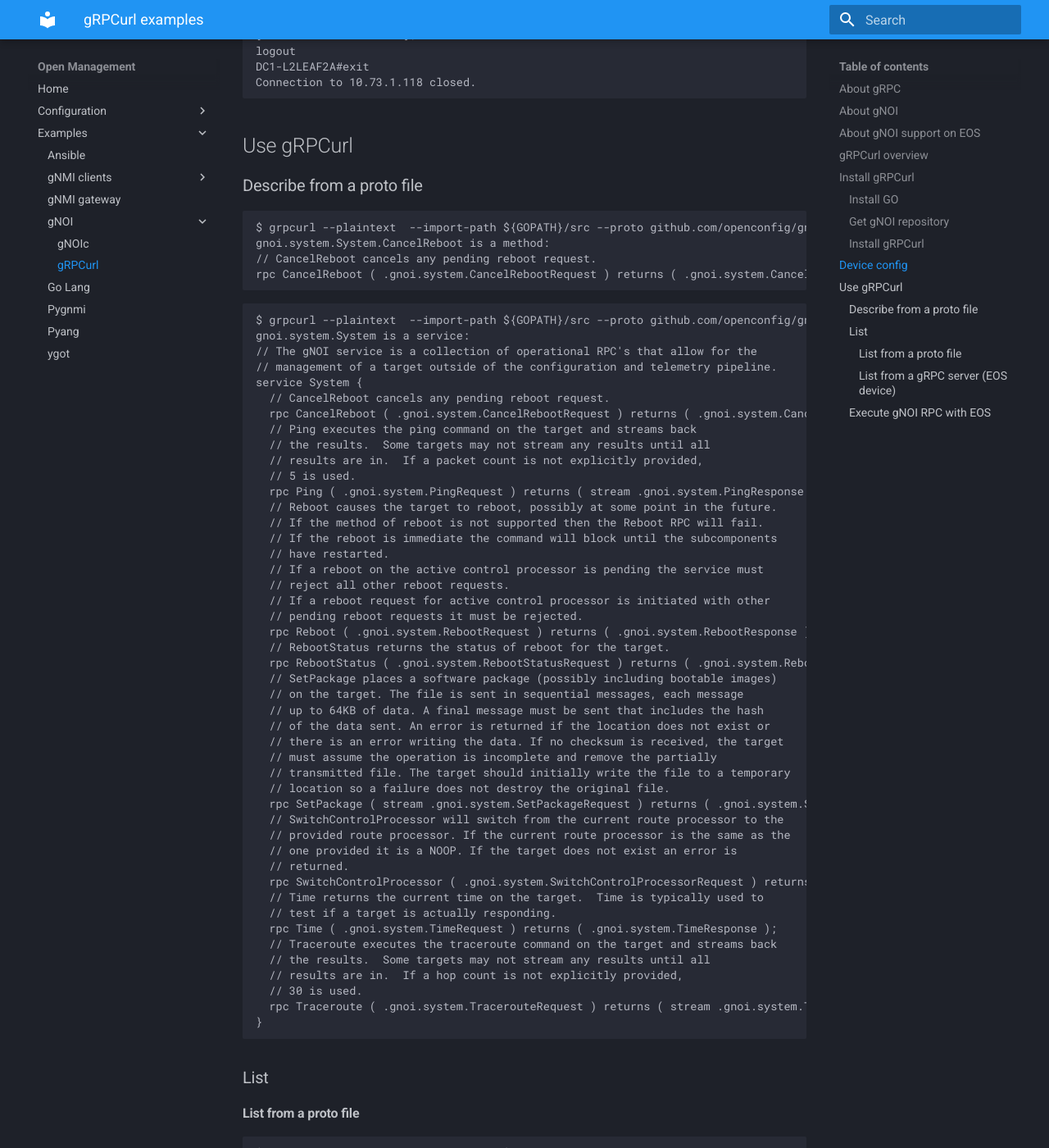
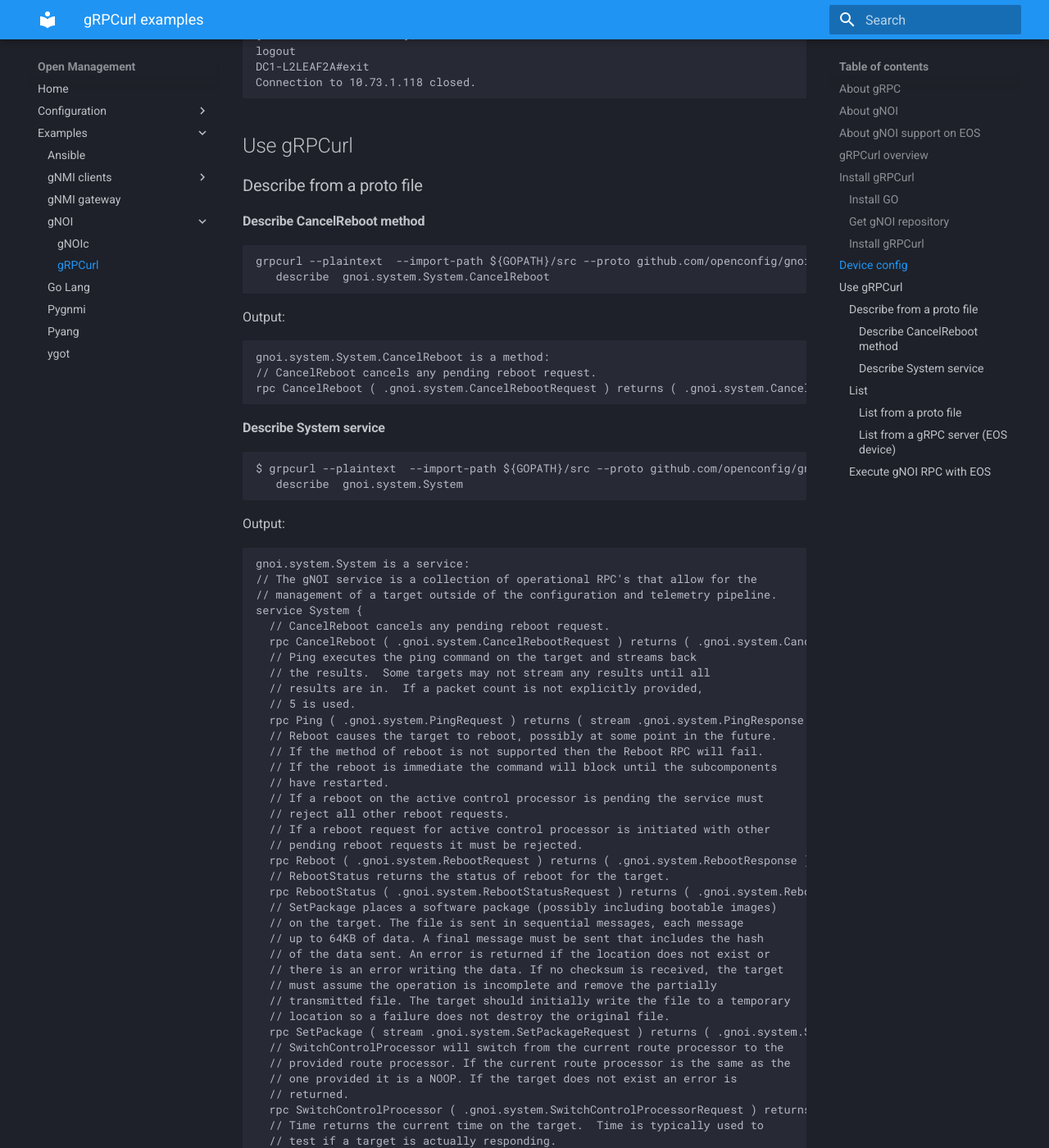
Before and after one commit to aristanetworks/openmgmt, an MkDocs documentation site: the page built from docs/examples/gnoi/grpcurl/index.md, in a window 1280 px wide and 1400 px high, scrolled down 2896 px. Shown: the whole window at 82% size. Built offline with MkDocs 1.6.1 and Material for MkDocs 9.7.7, drawn with Linux system fonts in a browser that asks for light colours; some of the changed text lies outside the part shown.

Commit message:
cleanup gnoi articles

````diff
--- a/docs/examples/gnoi/grpcurl/index.md
+++ b/docs/examples/gnoi/grpcurl/index.md
@@ -50,21 +50,24 @@
 $ go version
 go version go1.16.4 linux/amd64
 ```
+
 ```shell
-$ go env | grep 'GOROOT\|GOPATH'
+go env | grep 'GOROOT\|GOPATH'
 ```
+
 ```shell
-$ export GOROOT=/usr/local/go
-$ export GOPATH=$HOME/go
-$ export PATH=$GOPATH/bin:$GOROOT/bin:$PATH
+export GOROOT=/usr/local/go
+export GOPATH=$HOME/go
+export PATH=$GOPATH/bin:$GOROOT/bin:$PATH
 ```
 
 ### Get gNOI repository
 
 ```shell
-$ mkdir -p $GOPATH/src/github.com/openconfig
-$ git clone https://github.com/openconfig/gnoi.git $GOPATH/src/github.com/openconfig/gnoi
+mkdir -p $GOPATH/src/github.com/openconfig
+git clone https://github.com/openconfig/gnoi.git $GOPATH/src/github.com/openconfig/gnoi
 ```
+
 ```shell
 $ ls $GOPATH/src/github.com/openconfig
 gnoi
@@ -73,15 +76,18 @@
 ### Install gRPCurl
 
 ```shell
-$ go get github.com/fullstorydev/grpcurl
+go get github.com/fullstorydev/grpcurl
 ```
+
 ```shell
-$ ls $GOPATH/pkg/mod/github.com/fullstorydev/
+ls $GOPATH/pkg/mod/github.com/fullstorydev/
 grpcurl@v1.8.1
 ```
+
 ```shell
-$ go install github.com/fullstorydev/grpcurl/cmd/grpcurl@latest
+go install github.com/fullstorydev/grpcurl/cmd/grpcurl@latest
 ```
+
 ```shell
 ls $GOPATH/bin/
 grpcurl
@@ -101,6 +107,7 @@
    transport grpc def
       vrf MGMT
 ```
+
 ```shell
 DC1-L2LEAF2A#show management api gnmi
 Enabled:            Yes
@@ -109,8 +116,10 @@
 QoS DSCP:           none
 DC1-L2LEAF2A#
 ```
+
 Before to use gNOI ping and traceroute, lets run these commands locally:
-```
+
+```shell
 $ ssh arista@10.73.1.118
 Password:
 Last login: Thu Jun  3 12:06:25 2021 from 10.73.1.3
@@ -143,14 +152,31 @@
 
 ### Describe from a proto file
 
+#### Describe CancelReboot method
+
 ```shell
-$ grpcurl --plaintext  --import-path ${GOPATH}/src --proto github.com/openconfig/gnoi/system/system.proto  describe  gnoi.system.System.CancelReboot
+grpcurl --plaintext  --import-path ${GOPATH}/src --proto github.com/openconfig/gnoi/system/system.proto  \
+   describe  gnoi.system.System.CancelReboot
+```
+
+Output:
+
+```shell
 gnoi.system.System.CancelReboot is a method:
 // CancelReboot cancels any pending reboot request.
 rpc CancelReboot ( .gnoi.system.CancelRebootRequest ) returns ( .gnoi.system.CancelRebootResponse );
 ```
+
+#### Describe System service
+
 ```shell
-$ grpcurl --plaintext  --import-path ${GOPATH}/src --proto github.com/openconfig/gnoi/system/system.proto  describe  gnoi.system.System
+$ grpcurl --plaintext  --import-path ${GOPATH}/src --proto github.com/openconfig/gnoi/system/system.proto  \
+   describe  gnoi.system.System
+```
+
+Output:
+
+```shell
 gnoi.system.System is a service:
 // The gNOI service is a collection of operational RPC's that allow for the
 // management of a target outside of the configuration and telemetry pipeline.
@@ -202,12 +228,30 @@
 
 #### List from a proto file
 
+Example 1)
+
 ```shell
-$ grpcurl --plaintext  --import-path ${GOPATH}/src --proto github.com/openconfig/gnoi/system/system.proto list
+grpcurl --plaintext  --import-path ${GOPATH}/src \
+   --proto github.com/openconfig/gnoi/system/system.proto list
+```
+
+Output:
+
+```shell
 gnoi.system.System
 ```
+
+Example 2)
+
 ```shell
-$ grpcurl --plaintext  --import-path ${GOPATH}/src --proto github.com/openconfig/gnoi/system/system.proto list gnoi.system.System
+grpcurl --plaintext  --import-path ${GOPATH}/src \
+   --proto github.com/openconfig/gnoi/system/system.proto \
+   list gnoi.system.System
+```
+
+Output:
+
+```shell
 gnoi.system.System.CancelReboot
 gnoi.system.System.Ping
 gnoi.system.System.Reboot
@@ -217,12 +261,22 @@
 gnoi.system.System.Time
 gnoi.system.System.Traceroute
 ```
+
+Example 3)
+
 ```shell
-$ grpcurl --plaintext  --import-path ${GOPATH}/src --proto github.com/openconfig/gnoi/os/os.proto list gnoi.os.OS
+grpcurl --plaintext  --import-path ${GOPATH}/src \
+   --proto github.com/openconfig/gnoi/os/os.proto list gnoi.os.OS
+```
+
+Output:
+
+```shell
 gnoi.os.OS.Activate
 gnoi.os.OS.Install
 gnoi.os.OS.Verify
 ```
+
 #### List from a gRPC server (EOS device)
 
 ```shell
@@ -236,7 +290,15 @@
 ### Execute gNOI RPC with EOS
 
 ```shell
-$ grpcurl -H 'username: arista'  -H 'password: arista' -d '{"destination": "172.31.255.0", "count": 2, "do_not_resolve":true}' -import-path ${GOPATH}/src -proto github.com/openconfig/gnoi/system/system.proto -plaintext 10.73.1.118:6030 gnoi.system.System/Ping
+grpcurl -H 'username: arista'  -H 'password: arista' \
+   -d '{"destination": "172.31.255.0", "count": 2, "do_not_resolve":true}' \
+   -import-path ${GOPATH}/src -proto github.com/openconfig/gnoi/system/system.proto \
+   -plaintext 10.73.1.118:6030 gnoi.system.System/Ping
+```
+
+Output:
+
+```shell
 {
   "source": "172.31.255.0",
   "time": "29800000",
@@ -262,8 +324,17 @@
   "stdDev": "2300000"
 }
 ```
+
 ```shell
-$ grpcurl -H 'username: arista'  -H 'password: arista' -d '{"destination": "172.31.255.0", "max_ttl": 50, "do_not_resolve":true}' -import-path ${GOPATH}/src -proto github.com/openconfig/gnoi/system/system.proto -plaintext 10.73.1.118:6030 gnoi.system.System/Traceroute
+grpcurl -H 'username: arista'  -H 'password: arista' \
+    -d '{"destination": "172.31.255.0", "max_ttl": 50, "do_not_resolve":true}' \
+    -import-path ${GOPATH}/src -proto github.com/openconfig/gnoi/system/system.proto \
+    -plaintext 10.73.1.118:6030 gnoi.system.System/Traceroute
+```
+
+Output:
+
+```shell
 {
   "destinationName": "172.31.255.0",
   "destinationAddress": "172.31.255.0",
````
Also changed, not shown: docs/examples/gnoi/gnoic/index.md (+27 -6 lines).
